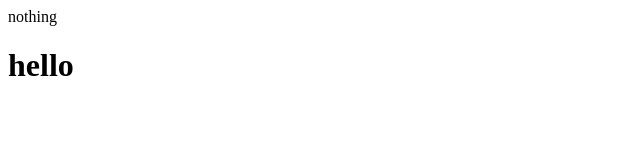
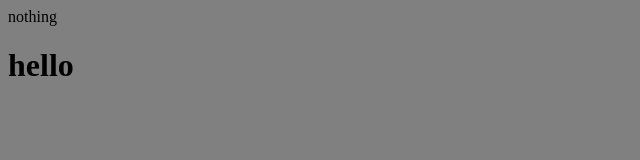
Before and after one commit to rajinin7/check, a plain HTML site: page index.html in a window 1280 px wide. Shown: the whole page, without its empty margins (0-640 px from the left). Drawn offline with Linux system fonts and the light colour scheme.

Commit message:
Update index.html

```diff
--- a/index.html
+++ b/index.html
@@ -1 +1 @@
-<html><head>nothing</head><body bgcolour="grey"><h1>hello</h1></body></html>
+<html><head>nothing</head><body bgcolor="grey"><h1>hello</h1></body></html>
```
